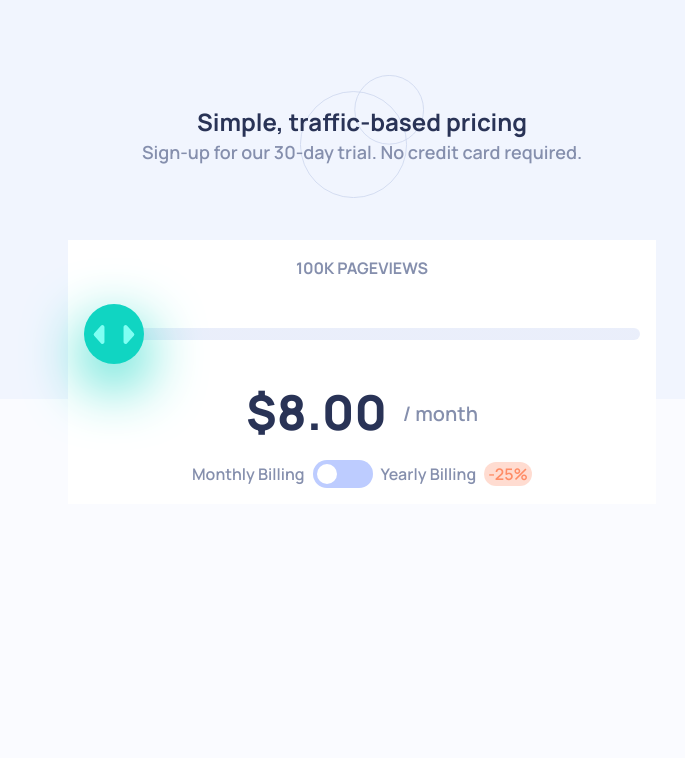
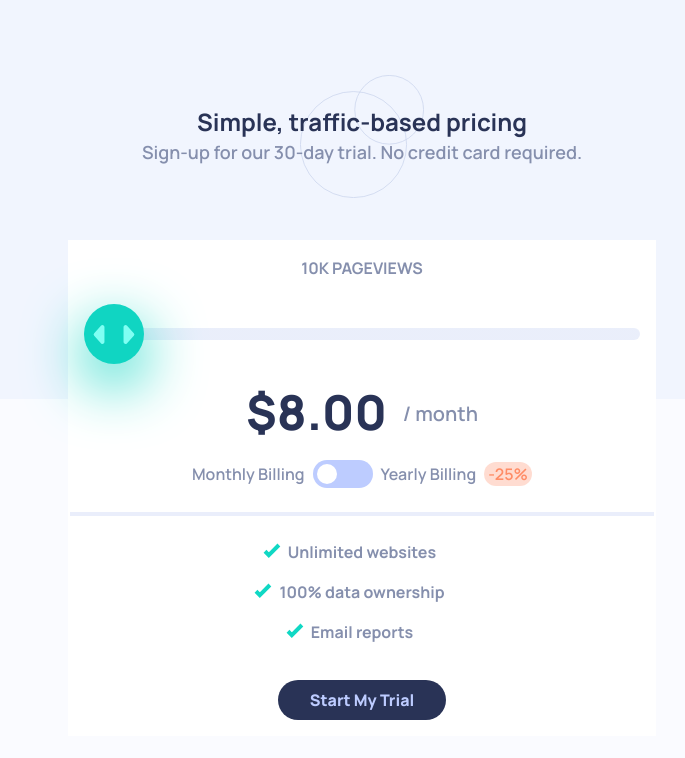
Before and after one commit to akshay-ken/novice-project-08, a React (Vite) app: page / in a window 1280 px wide. Shown: the top 758 px of the page, without its empty margins (278-963 px from the left). Built offline with nearby package versions, Linux system fonts and the light colour scheme.

Commit message:
feat: add list items and start trial button

```diff
--- a/src/components/PricingCard.jsx
+++ b/src/components/PricingCard.jsx
@@ -11,6 +11,9 @@ const pricingDetails = [
 export function PricingCard() {
   const [sliderValue, setSliderValue] = useState(1);
   let currentPriceIndex = 0;
+  let [currentPageview, setCurrentPageview] = useState(
+    pricingDetails[0].pageviews
+  );
   const [curretnPrice, setCurrentPrice] = useState(pricingDetails[0].price);
   const [toggleSwtich, setToggleSwitch] = useState(false);
 
@@ -21,12 +24,13 @@ export function PricingCard() {
   function handleValueChange(event) {
     setSliderValue(event.target.value);
     currentPriceIndex = Math.ceil(sliderValue / 20) - 1;
+    setCurrentPageview(pricingDetails[currentPriceIndex].pageviews);
     setCurrentPrice(pricingDetails[currentPriceIndex].price);
   }
   return (
     <section className="w-full md:w-[50%] bg-white flex flex-col items-center justify-center mt-8 p-4">
       <p className=" uppercase text-base font-bold text-Text ">
-        100k Pageviews
+        {currentPageview} pageviews
       </p>
       {/* Slider */}
 
@@ -70,6 +74,16 @@ export function PricingCard() {
           -25%
         </p>
       </div>
+      <div className="w-[105%] h-1 bg-Empty-Slider-Bar my-6 -mx-4"></div>
+
+      <ul className="list-image-[url('./assets/images/icon-check.svg')] flex flex-col  gap-y-4 items-center h-[140px] w-[240px] text-base font-bold text-Text">
+        <li>Unlimited websites</li>
+        <li>100% data ownership</li>
+        <li>Email reports</li>
+      </ul>
+      <button className="text-base font-extrabold bg-CTA-Background py-2 px-8 rounded-full text-CTA-Text">
+        Start My Trial
+      </button>
     </section>
   );
 }
```
